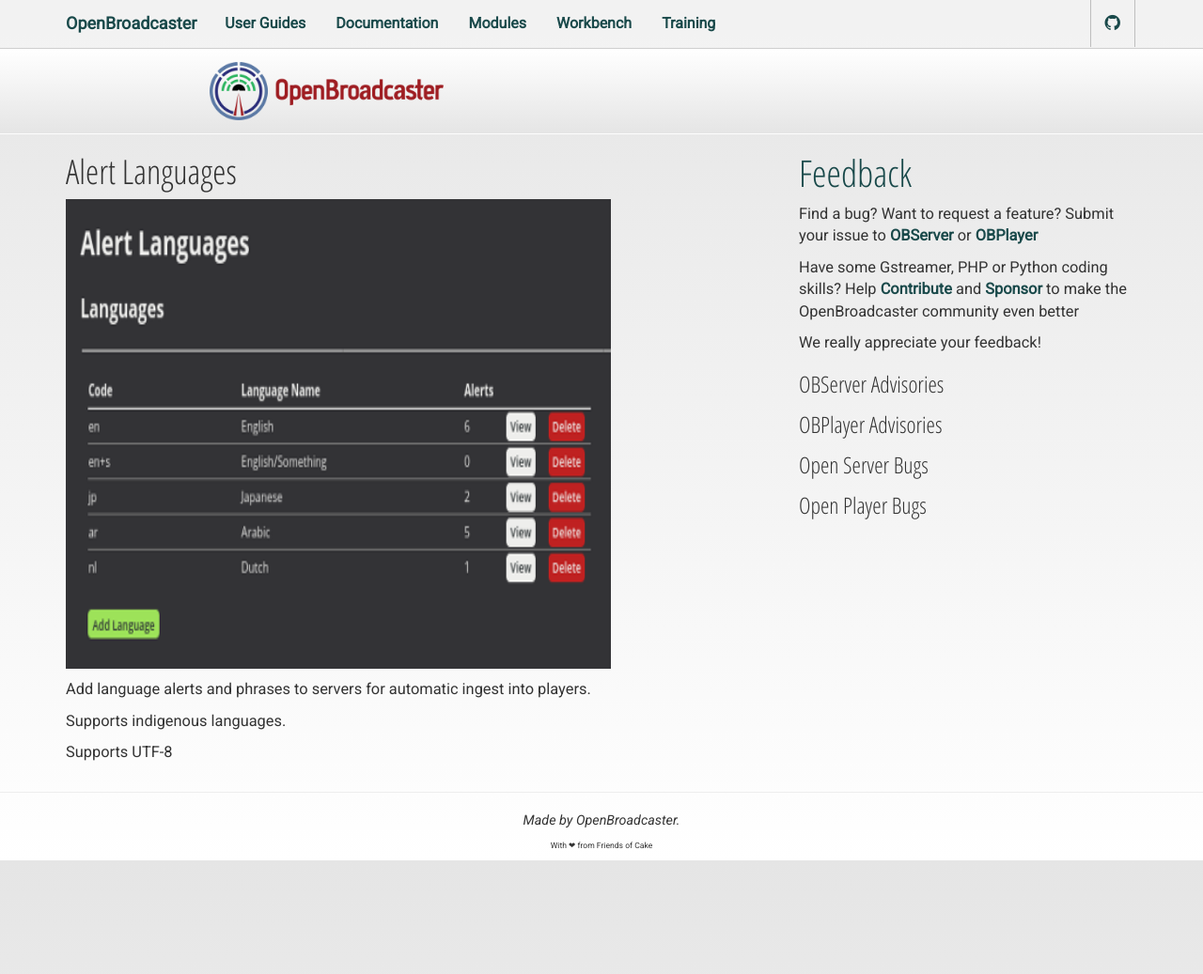
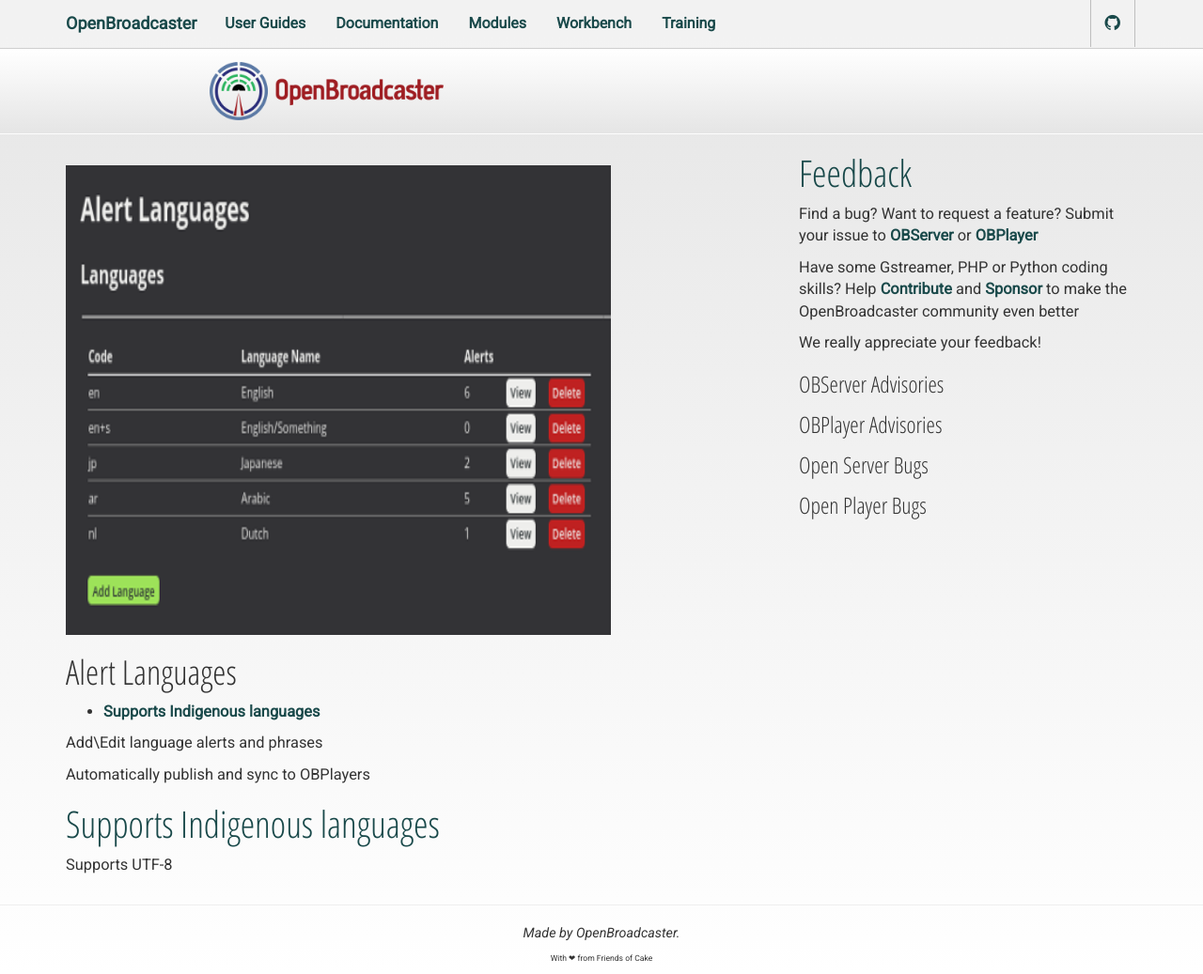
Before and after one commit to openbroadcaster/alert-languages, a Jekyll site: the page built from index.md, in a window 1280 px wide. Shown: the whole page at 94% size. Built offline with Jekyll 4.4.1, drawn with Linux system fonts in a browser that asks for light colours; before the commit the page ends 916 px from its top, so only the background shows below that.

Commit message:
Update index.md

```diff
--- a/index.md
+++ b/index.md
@@ -2,6 +2,10 @@
 layout: default
 title: index
 ---
+
+<br/>
+
+![ Alert Languages](img/alert-languages.png ){: .screenshot}
 
 # Alert Languages #
 {:.no_toc}
@@ -9,10 +13,10 @@
 * TOC
 {:toc}
 
-![ Alert Languages](img/alert-languages.png ){: .screenshot}
+Add\Edit language alerts and phrases
 
-Add language alerts and phrases to servers for automatic ingest into players.
+Automatically publish and sync to OBPlayers
 
-Supports indigenous languages.
+## Supports Indigenous languages
 
 Supports UTF-8
```
